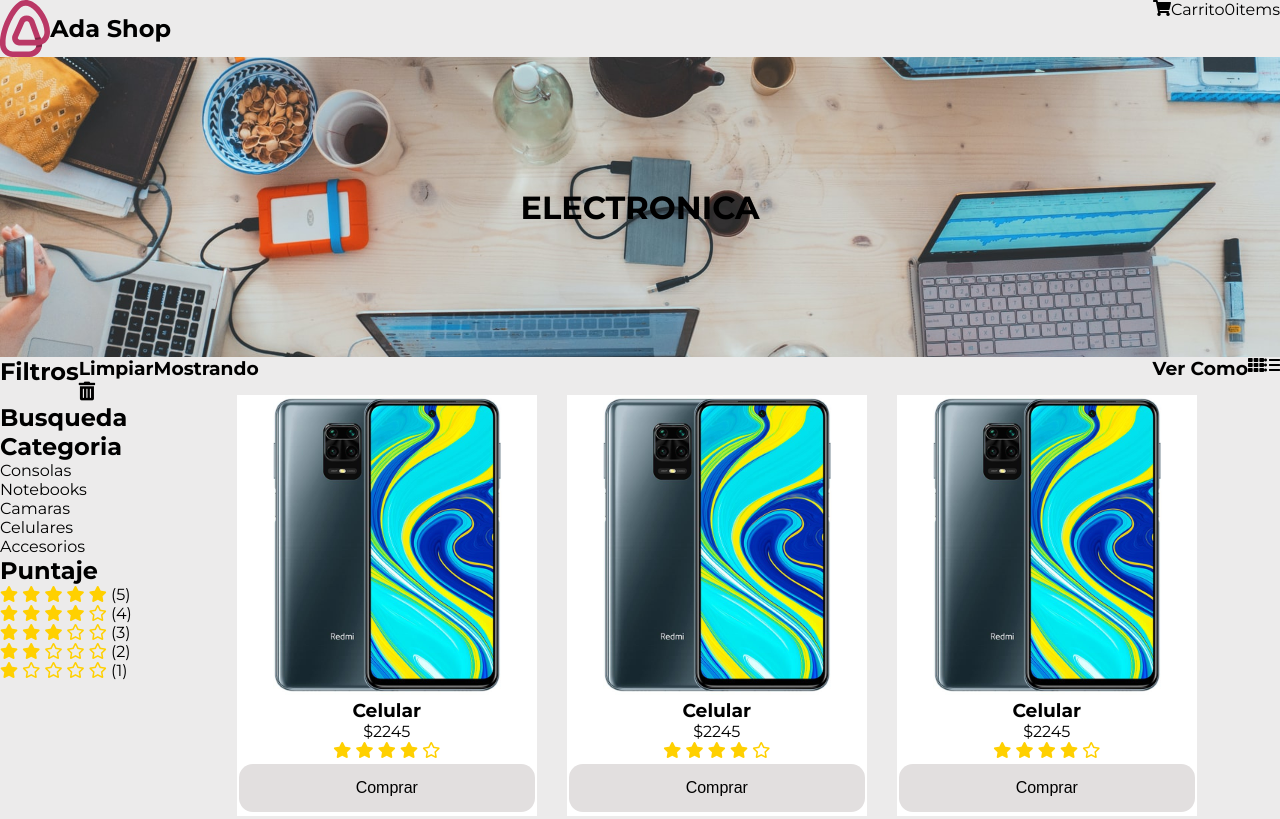
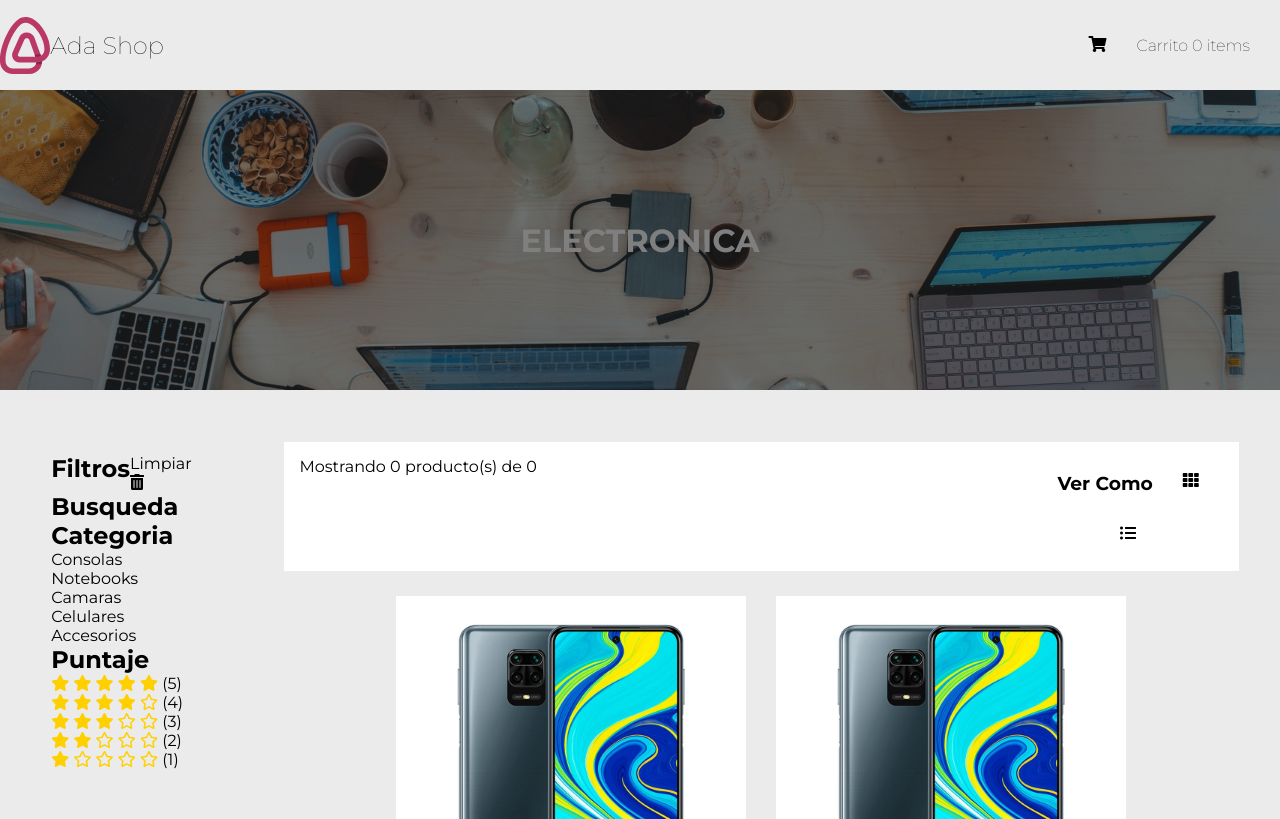
Before and after one commit to anaesposito/clase-20, a plain HTML site: page index.html in a window 1280 px wide. Shown: the top 819 px of the page. Drawn offline with Linux system fonts and the light colour scheme.

Commit message:
cargue margenes y acomode las secciones

```diff
--- a/index.html
+++ b/index.html
@@ -19,14 +19,12 @@
       </div>
       <div class="carrito">
         <i class="fas fa-shopping-cart"></i>
-        <p>Carrito</p>
-        <p>0</p>
-        <p>items</p>
+        <p class="carro">Carrito<span> 0 </span> items</p>
       </div>
     </div>
     <!-- Header background foto aca-->
     <div class="background-foto">
-      <h1>ELECTRONICA</h1>
+      <h1 class="electronica">ELECTRONICA</h1>
     </div>
     <!--Cuerpo principal seccion
 con dos divs, uno de filtro y otro de tarjetas-->
@@ -35,7 +33,7 @@ con dos divs, uno de filtro y otro de tarjetas-->
         <div class="encabezado-filtros">
           <h2>Filtros</h2>
           <div class="limpiar">
-            <h3>Limpiar <i class="fas fa-trash-alt"></i></h3>
+            <p>Limpiar <i class="fas fa-trash-alt"></i></p>
           </div>
         </div>
         <div class="b-c-p">
@@ -99,10 +97,12 @@ con dos divs, uno de filtro y otro de tarjetas-->
       <div class="seccion-tarjetas">
         <div class="header-tarjetas">
           <div>
-            <h3>Mostrando</h3>
+            <p class="mostrando">
+              Mostrando<span> 0 </span>producto(s) de <span> 0 </span>
+            </p>
           </div>
           <div class="ver">
-            <h3>Ver Como</h3>
+            <h3 class="ver-como">Ver Como</h3>
             <i class="fas fa-th"></i>
             <i class="fas fa-list-ul"></i>
           </div>
--- a/style.css
+++ b/style.css
@@ -9,16 +9,28 @@ body {
 .header-nav {
   display: flex;
   justify-content: space-between;
+  height: 90px;
+  align-items: center;
 }
 .logo {
   display: flex;
   flex-wrap: wrap;
   align-items: center;
 }
+.ada,
+.carro {
+  font-weight: lighter;
+}
 
 .carrito {
   display: flex;
+  padding: 15px;
 }
+.carro,
+.fa-shopping-cart {
+  padding: 15px;
+}
+
 .background-foto {
   width: 100%;
   min-height: 300px;
@@ -29,6 +41,17 @@ body {
   justify-content: center;
   align-items: center;
 }
+.background-foto::before {
+  content: "";
+  display: block;
+  position: absolute;
+  min-height: 300px;
+  width: 100%;
+  background-color: rgba(0, 0, 0, 0.5);
+}
+.electronica {
+  color: white;
+}
 .cuerpo {
   display: flex;
   justify-content: center;
@@ -38,6 +61,7 @@ body {
   width: 20%;
   display: flex;
   flex-direction: column;
+  margin: 5% 4% 1% 4%;
 }
 .encabezado-filtros {
   display: flex;
@@ -51,18 +75,34 @@ body {
   display: flex;
   flex-direction: column;
 }
+.mostrando {
+  margin: 15px;
+}
 .fa-star {
   color: rgb(255, 208, 0);
 }
 .header-tarjetas {
-  border-color: black;
   display: flex;
   justify-content: space-between;
+  background-color: white;
+  margin: 5% 4% 1% 4%;
 }
 .ver {
+  margin: 15px;
   display: flex;
-  justify-content: space-between;
+  flex-direction: row;
+  width: 20%;
+  justify-content: center;
+  align-content: center;
+  flex-wrap: wrap;
 }
+
+.ver-como,
+.fa-th,
+.fa-list-ul {
+  padding: 15px;
+}
+
 .seccion-tarjetas {
   border-color: black;
 }
@@ -77,6 +117,7 @@ body {
   border-color: black;
   margin: 15px;
   background-color: white;
+  padding: 25px;
 }
 .div-foto {
   width: 300px;
```
